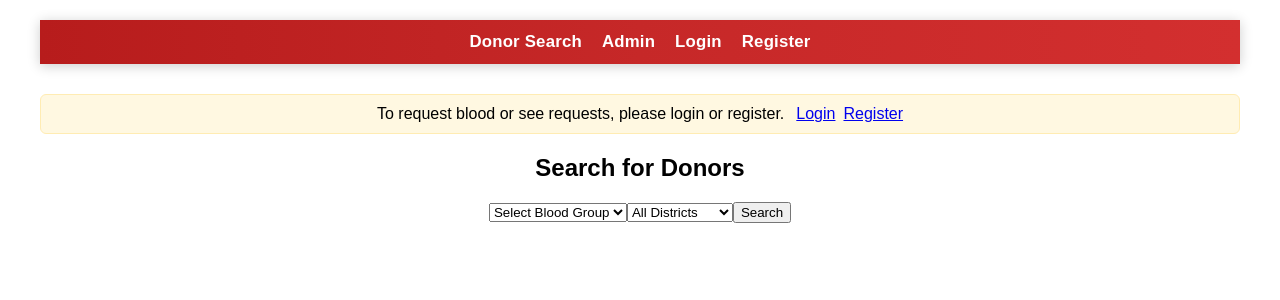
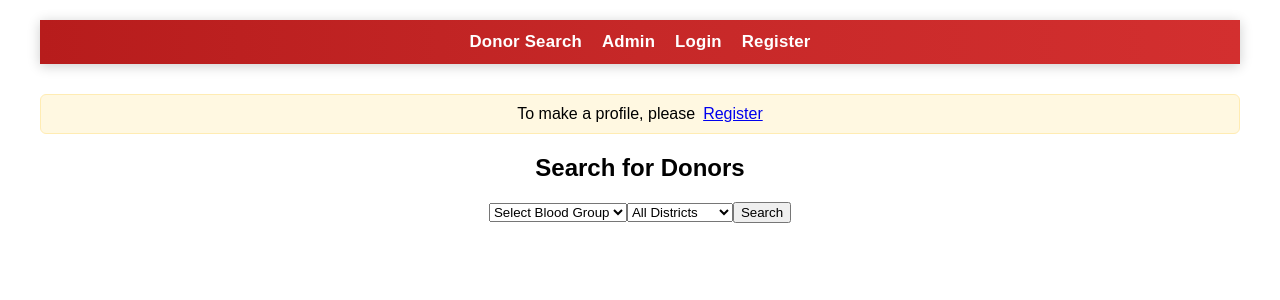
Before and after one commit to farhida/blood-donation-system, a React (Create React App) app in the folder frontend/: page / in a window 1280 px wide. Shown: the top 300 px of the page. Built offline with nearby package versions, Linux system fonts and the light colour scheme.

Commit message:
doner serach modify

```diff
--- a/frontend/src/pages/homepage/DonorSearch.js
+++ b/frontend/src/pages/homepage/DonorSearch.js
@@ -39,10 +39,7 @@ function DonorSearch() {
           borderRadius: 6,
           marginBottom: 12
         }}>
-          To request blood or see requests, please login or register.
-          <span style={{ marginLeft: 12 }}>
-            <Link to="/login" className="button-link">Login</Link>
-          </span>
+          To make a profile, please
           <span style={{ marginLeft: 8 }}>
             <Link to="/register" className="button-link">Register</Link>
           </span>
--- a/frontend/src/pages/user/Dashboard.js
+++ b/frontend/src/pages/user/Dashboard.js
@@ -33,9 +33,6 @@ function Dashboard() {
           <div className="info-row"><span className="label">District</span><span className="value">{data.district || 'N/A'}</span></div>
           <div className="info-row"><span className="label">Last Donation</span><span className="value">{data.last_donation || 'N/A'}</span></div>
         </div>
-        <div style={{marginTop:12}}>
-          <Link className="btn" to="/profile">Edit Profile</Link>
-        </div>
   {/* Total Donations removed per requirements */}
       </div>
     </div>
--- a/frontend/src/pages/user/ProfileEdit.js
+++ b/frontend/src/pages/user/ProfileEdit.js
@@ -24,18 +24,29 @@ function ProfileEdit() {
     setSaving(true);
     setError('');
     try {
+      // Build nested payload to match AdminUserSerializer which maps profile fields under 'userprofile'
       const payload = {
         email: user.email ?? null,
-        blood_group: user.blood_group ?? null,
-        district: user.district ?? null,
-        phone: user.phone === '' ? null : (user.phone ?? null),
-        share_phone: !!user.share_phone,
-        last_donation: user.last_donation === '' ? null : (user.last_donation ?? null),
+        userprofile: {
+          blood_group: user.blood_group ?? null,
+          district: user.district ?? null,
+          phone: user.phone === '' ? null : (user.phone ?? null),
+          share_phone: !!user.share_phone,
+          last_donation: user.last_donation === '' ? null : (user.last_donation ?? null),
+        }
       };
+      // eslint-disable-next-line no-console
+      console.log('ProfileEdit: sending payload', payload);
       const res = await api.put('/api/auth/me/', payload);
+      // eslint-disable-next-line no-console
+      console.log('ProfileEdit: save response', res?.data);
       setUser(res.data || user);
     } catch (e) {
-      setError('Save failed');
+      // Show backend validation messages when present
+      // eslint-disable-next-line no-console
+      console.error('ProfileEdit: save error', e);
+      const detail = e?.response?.data || e?.message || 'Save failed';
+      setError(typeof detail === 'string' ? detail : JSON.stringify(detail));
     } finally {
       setSaving(false);
     }
```
